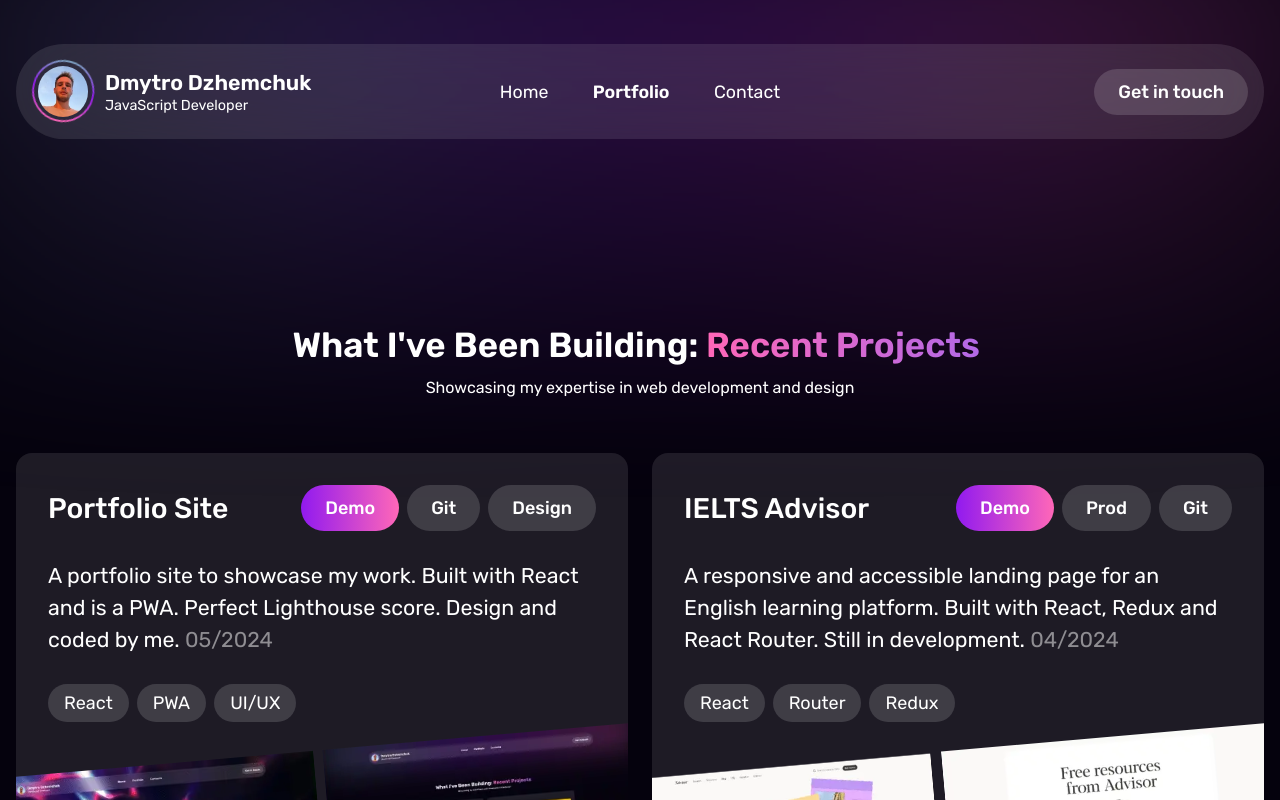
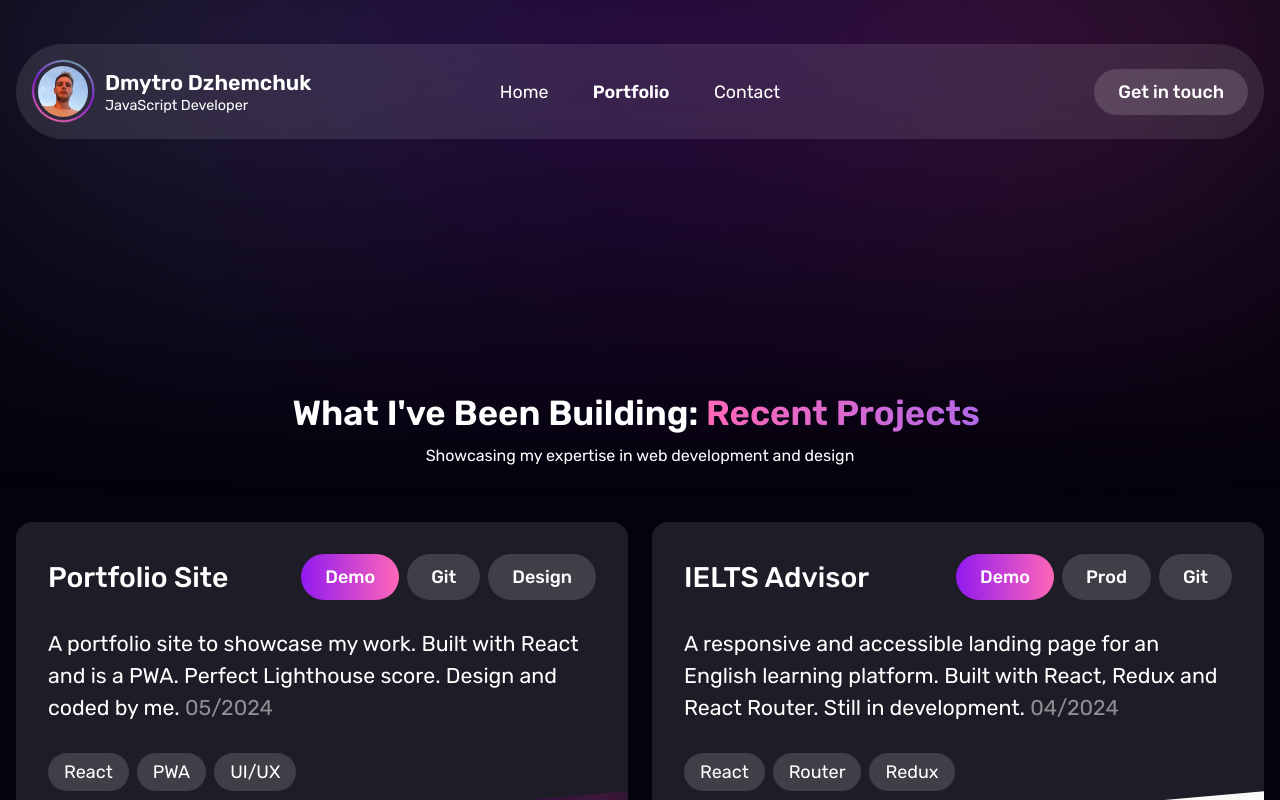
Before and after one commit to ddzhemchuk/Portfolio-PWA, a React (Create React App) app: page /portfolio in a window 1280 px wide. Shown: the top 800 px of the page. Built offline with nearby package versions, Linux system fonts and the light colour scheme.

Commit message:
Header fix

```diff
--- a/package.json
+++ b/package.json
@@ -1,6 +1,6 @@
 {
   "name": "portfolio",
-  "version": "0.1.0",
+  "version": "0.2.0",
   "private": true,
   "dependencies": {
     "@testing-library/jest-dom": "^5.17.0",
--- a/public/assets/loadFont.css
+++ /dev/null
@@ -1,29 +0,0 @@
-@supports (font-variation-settings: "wdth" 115) {
-  @font-face {
-    font-family: "Rubik";
-    src: url("./fonts/Rubik-VariableFont_wght.ttf") format("truetype");
-  }
-}
-
-@supports not (font-variation-settings: "wdth" 115) {
-  @font-face {
-    font-family: "Rubik";
-    font-style: normal;
-    font-weight: 400;
-    src: url("./fonts/Rubik-Regular.ttf") format("truetype");
-  }
-
-  @font-face {
-    font-family: "Rubik";
-    font-style: normal;
-    font-weight: 500;
-    src: url("./fonts/Rubik-Medium.ttf") format("truetype");
-  }
-
-  @font-face {
-    font-family: "Rubik";
-    font-style: normal;
-    font-weight: 600;
-    src: url("./fonts/Rubik-SemiBold.ttf") format("truetype");
-  }
-}
--- a/public/index.html
+++ b/public/index.html
@@ -47,19 +47,20 @@
     <link rel="manifest" href="%PUBLIC_URL%/manifest.json" />
 
     <!-- Fonts -->
-    <!-- <link rel="preconnect" href="https://fonts.googleapis.com" />
-    <link rel="preconnect" href="https://fonts.gstatic.com" crossorigin /> -->
+    <link rel="preconnect" href="https://fonts.googleapis.com" />
+    <link rel="preconnect" href="https://fonts.gstatic.com" crossorigin />
     <link
       rel="preload"
       as="style"
-      href="/assets/loadFont.css"
+      href="https://fonts.googleapis.com/css2?family=Rubik:ital,wght@0,300..900;1,300..900&display=swap"
       onload="this.onload=null;this.rel='stylesheet'"
     />
-    <!-- <noscript>
+
+    <noscript>
       <link
         rel="stylesheet"
         href="https://fonts.googleapis.com/css2?family=Rubik:ital,wght@0,300..900;1,300..900&display=swap"
-    /></noscript> -->
+    /></noscript>
   </head>
   <body>
     <noscript>You need to enable JavaScript to run this app.</noscript>
--- a/src/components/Header/Header.js
+++ b/src/components/Header/Header.js
@@ -3,6 +3,7 @@ import Logo from "./Logo";
 import MenuLink from "../UI/MenuLink";
 import { Link } from "react-router-dom";
 import MobileButton from "../UI/MobileButton";
+import Hero from "../Hero/Hero";
 
 const menuLinks = [
   {
@@ -25,6 +26,8 @@ const menuLinks = [
 const HeaderContainer = styled.header`
   padding: clamp(0.5rem, 3.47vw, 3.125rem) clamp(0.5rem, 3.47vw, 3.125rem) 0;
   transition: 0.3s;
+  width: 100%;
+  position: relative;
 
   @media only screen and (max-width: 96.25rem) {
     padding: clamp(0.5rem, 3.47vw, 3.125rem) clamp(0.5rem, 1.5625vw, 1rem) 0;
@@ -69,9 +72,11 @@ const HeaderContainer = styled.header`
   }
 `;
 
-export default function Header({ className = null, setShowMenu }) {
+export default function Header({ className, setShowMenu }) {
+console.log(className);
   return (
-    <HeaderContainer className={className}>
+    <Hero className={className}>
+      <HeaderContainer>
         <div className="container">
           <Logo />
 
@@ -98,5 +103,6 @@ export default function Header({ className = null, setShowMenu }) {
           </Link>
         </div>
       </HeaderContainer>
+    </Hero>
   );
 }
--- a/src/components/Hero/Hero.js
+++ b/src/components/Hero/Hero.js
@@ -2,27 +2,32 @@ import styled from "styled-components";
 import Video from "./Video";
 
 const Section = styled.section`
-  height: 100vh;
   position: relative;
-
-  .content {
   display: flex;
   flex-direction: column;
   justify-content: space-between;
   align-items: center;
   padding-bottom: clamp(2.4rem, 5.33vw, 4.8rem);
+  width: 100%;
 
-    width: 100%;
+  &:not(.secondary) {
     height: 100vh;
+
+    &::after {
+      content: "";
+      z-index: 2;
+      position: absolute;
+      height: 10vh;
+      left: 0;
+      right: 0;
+      bottom: -10vh;
+      background: linear-gradient(180deg, rgba(5, 2, 13, 0) 0%, #05020d 55.5%);
+    }
   }
 
-  * > * {
+  & > * {
     position: relative;
     z-index: 2;
-  }
-
-  .header {
-    width: 100%;
   }
 
   .hero_bg {
@@ -52,17 +57,6 @@ const Section = styled.section`
     to {
       opacity: 1;
     }
-  }
-
-  &::after {
-    content: "";
-    z-index: 2;
-    position: absolute;
-    height: 10vh;
-    left: 0;
-    right: 0;
-    bottom: -10vh;
-    background: linear-gradient(180deg, rgba(5, 2, 13, 0) 0%, #05020d 55.5%);
   }
 
   .hero__wrapper {
@@ -115,7 +109,7 @@ const Section = styled.section`
   }
 `;
 
-export default function Hero({ children }) {
+export default function Hero({ children, className = "" }) {
   const scrollToContent = () => {
     const main = document.querySelector(".hero_bg");
 
@@ -125,10 +119,10 @@ export default function Hero({ children }) {
   };
 
   return (
-    <Section className="hero">
-      <div className="content">
+    <Section className={`hero ${className}`}>
       {children}
-
+      {className !== "secondary" && (
+        <>
           <div className="hero__wrapper">
             <h2 className="hero__title" aria-label="Where Ideas Take Flight">
               Where Ideas <br />
@@ -138,7 +132,6 @@ export default function Hero({ children }) {
               building web apps that make a difference
             </p>
           </div>
-
           <button
             className="hero__scroll"
             type="button"
@@ -159,8 +152,9 @@ export default function Hero({ children }) {
               />
             </svg>
           </button>
-      </div>
           <Video />
+        </>
+      )}
     </Section>
   );
 }
--- a/src/index.js
+++ b/src/index.js
@@ -14,5 +14,5 @@ root.render(
 // unregister() to register() below. Note this comes with some pitfalls.
 // Learn more about service workers: https://cra.link/PWA
 
-// serviceWorkerRegistration.unregister();
-serviceWorkerRegistration.register();
+serviceWorkerRegistration.unregister();
+// serviceWorkerRegistration.register();
--- a/src/layouts/RootLayout.js
+++ b/src/layouts/RootLayout.js
@@ -1,6 +1,5 @@
 import { Outlet, useLocation } from "react-router-dom";
 import Header from "../components/Header/Header";
-import Hero from "../components/Hero/Hero";
 import Footer from "../components/Footer/Footer";
 import { useEffect, useState } from "react";
 import MobileMenu from "../components/MobileMenu";
@@ -19,13 +18,10 @@ export default function RootLayout({ children }) {
 
   return (
     <>
-      {pathname !== "/" ? (
-        <Header setShowMenu={setShowMenu} />
-      ) : (
-        <Hero>
-          <Header className="header" setShowMenu={setShowMenu} />
-        </Hero>
-      )}
+      <Header
+        setShowMenu={setShowMenu}
+        className={pathname !== "/" ? "secondary" : null}
+      />
 
       <main>{children ? children : <Outlet />}</main>
 
```
Lines whose indentation alone changed are shown as unchanged.
